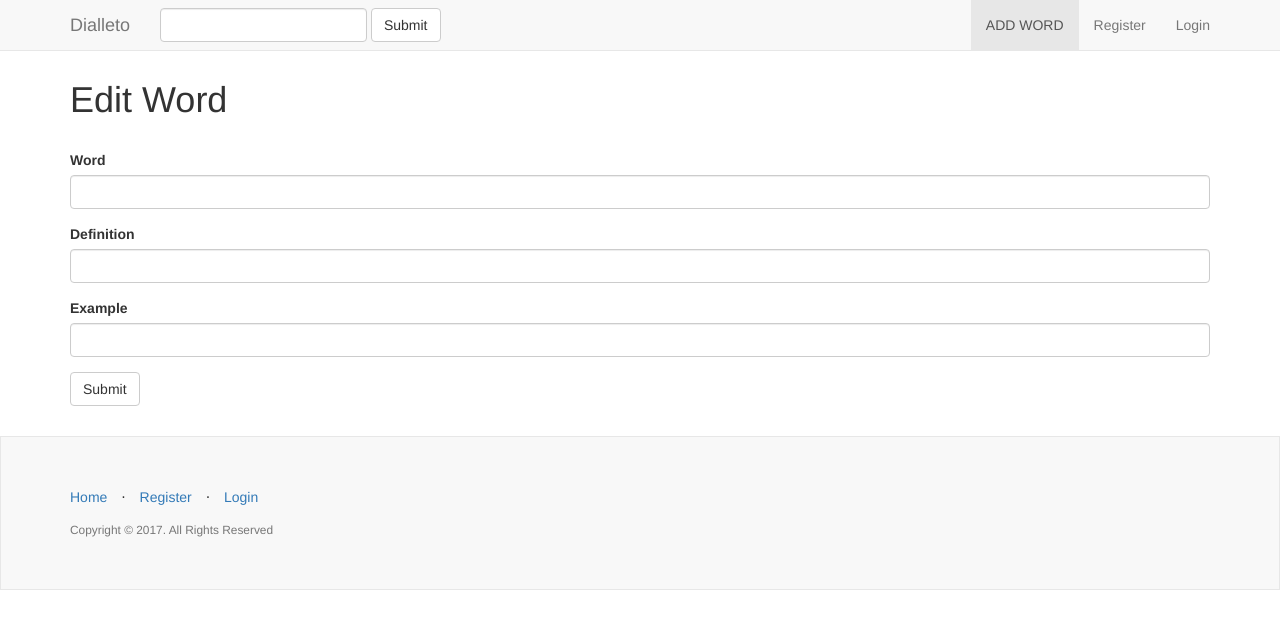
After one commit to DiegoPires/dialleto, a Flask app: template app/templates/dictionary/addword.html in a window 1280 px wide. The commit adds this page. Shown: the top 629 px of the page. Run offline with Flask 2, Linux system fonts and the light colour scheme; the template is opened without the code that fills it: values that come from a table or form of the project are taken from there, others are empty; parts of the project's set-up code (start-up, migrations or seed data) failed here and were passed over; some libraries are stand-ins or nearby versions.

Commit message:
Simple add word

```diff
--- a/app/dictionary/forms.py
+++ b/app/dictionary/forms.py
@@ -8,9 +8,9 @@ class SearchWordForm(FlaskForm):
     word = StringField('Word', validators=[DataRequired()])
 
 class WordForm(FlaskForm):
-    """
-    Form for admin to add or edit a department
-    """
+
     word = StringField('Word', validators=[DataRequired()])
     definition = StringField('Definition', validators=[DataRequired()])
+    example = StringField('Example', validators=[DataRequired()])
+    #language = StringField("Language", validators=[DataRequired()])
     submit = SubmitField('Submit')
--- a/app/models/Text.py
+++ b/app/models/Text.py
@@ -8,7 +8,7 @@ class TextType(enum.Enum):
 
 class Text(BaseMixin, db.Model):
 
-    text = db.Column(db.UnicodeText, unique=True)
+    text = db.Column(db.UnicodeText)
     type = db.Column(db.Enum(TextType))
 
     word_id = db.Column(db.Integer, db.ForeignKey('words.id'))
--- a/app/templates/base.html
+++ b/app/templates/base.html
@@ -53,6 +53,7 @@
     {% endblock %}
     <div class="push"></div>
 </div>
+<p>&nbsp;</p>
 <footer>
     <div class="container">
         <div class="row">
--- a/app/templates/dictionary/_words.html
+++ b/app/templates/dictionary/_words.html
@@ -33,13 +33,13 @@
                     {% if pagination.has_prev %}
                         <li class="previous"><a href="{{ url_for('dictionary.search', term=term, page=pagination.prev_num) }}">&larr; Newer posts</a></li>
                     {% else %}
-                        <li class="previous disabled"><a href="#">&larr; Newer posts</a></li>
+                        <li class="previous disabled"><a href="#">&larr; Previous</a></li>
                     {% endif %}
 
                     {% if pagination.has_next %}
                         <li class="next"><a href="{{ url_for('dictionary.search', term=term, page=pagination.next_num) }}">Older posts &rarr;</a></li>
                     {% else %}
-                        <li class="next disabled"><a href="#">Older posts &rarr;</a></li>
+                        <li class="next disabled"><a href="#">Next &rarr;</a></li>
                     {% endif %}
 
                 </ul>
--- /dev/null
+++ b/app/templates/dictionary/addword.html
@@ -0,0 +1,31 @@
+{% import "bootstrap/wtf.html" as wtf %}
+{% extends "base.html" %}
+{% block title %}
+    {% if add_word %}
+        Add Word
+    {% else %}
+        Edit Word
+    {% endif %}
+{% endblock %}
+
+{% block body %}
+    <div class="container">
+        <div class="content-section">
+         <div class="outer">
+            <div class="middle">
+              <div class="inner">
+                <div class="center">
+                    {% if add_word %}
+                        <h1>Add Word</h1>
+                    {% else %}
+                        <h1>Edit Word</h1>
+                    {% endif %}
+                    <br/>
+                    {{ wtf.quick_form(form) }}
+                </div>
+              </div>
+            </div>
+          </div>
+        </div>
+    </div>
+{% endblock %}
```
Also changed, not shown: app/dictionary/views.py (+11 -7 lines).
